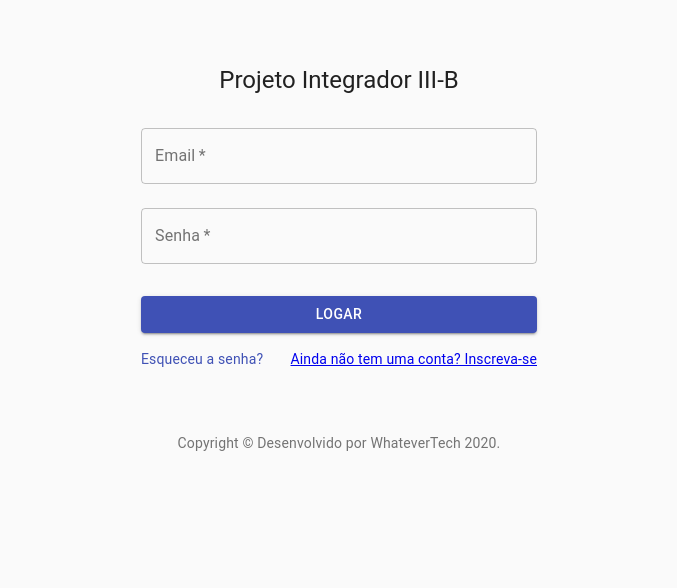
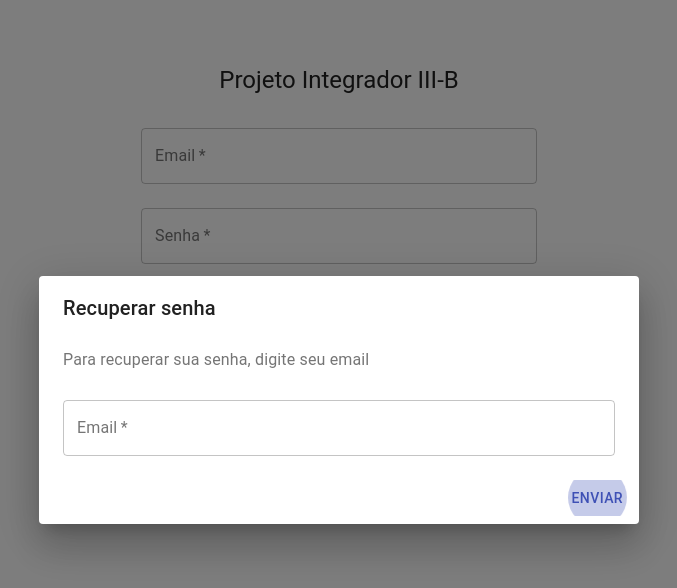
Before and after one commit to garcezgiovane/projeto-integrador-IIIB, a React (Create React App) app: page / in a window 1280 px wide. Both pictures are taken after a click on the link "Esqueceu a senha?". Shown: the top 588 px of the page, without its empty margins (301-978 px from the left). Built offline with nearby package versions, Linux system fonts and the light colour scheme.

Commit message:
modal recover password

```diff
--- a/src/pages/Login/index.js
+++ b/src/pages/Login/index.js
@@ -9,6 +9,11 @@ import Typography from "@material-ui/core/Typography";
 import { makeStyles } from "@material-ui/core/styles";
 import Container from "@material-ui/core/Container";
 import { Redirect } from "react-router-dom";
+import Dialog from "@material-ui/core/Dialog";
+import DialogActions from "@material-ui/core/DialogActions";
+import DialogContent from "@material-ui/core/DialogContent";
+import DialogContentText from "@material-ui/core/DialogContentText";
+import DialogTitle from "@material-ui/core/DialogTitle";
 
 import api from "../../service/api";
 
@@ -52,6 +57,7 @@ export default function Login() {
   const [user, setUser] = useState("");
   const [password, setPassword] = useState("");
   const [status, setStatus] = useState(0);
+  const [open, setOpen] = React.useState(false);
 
   async function login() {
     const obj = { user, password };
@@ -61,6 +67,14 @@ export default function Login() {
       setStatus(response.status);
     }
   }
+
+  const handleClickOpen = () => {
+    setOpen(true);
+  };
+
+  const handleClose = () => {
+    setOpen(false);
+  };
 
   return (
     <Container component="main" maxWidth="xs">
@@ -105,7 +119,7 @@ export default function Login() {
           </Button>
           <Grid container>
             <Grid item xs>
-              <Linki href="#" variant="body2">
+              <Linki onClick={handleClickOpen} variant="body2">
                 Esqueceu a senha?
               </Linki>
             </Grid>
@@ -117,6 +131,38 @@ export default function Login() {
             {status === 200 && <Redirect to="/home" />}
           </Grid>
         </form>
+        <Dialog
+          fullWidth
+          maxWidth="sm"
+          open={open}
+          onClose={handleClose}
+          aria-labelledby="alert-dialog-title"
+          aria-describedby="alert-dialog-description"
+        >
+          <DialogTitle id="alert-dialog-title">{"Recuperar senha"}</DialogTitle>
+          <DialogContent>
+            <DialogContentText id="alert-dialog-description">
+              Para recuperar sua senha, digite seu email
+            </DialogContentText>
+            <TextField
+              variant="outlined"
+              margin="normal"
+              required
+              fullWidth
+              id="email"
+              label="Email"
+              name="email"
+              autoComplete="email"
+              autoFocus
+              onChange={(e) => setUser(e.target.value)}
+            />
+          </DialogContent>
+          <DialogActions>
+            <Button onClick={handleClose} color="primary" autoFocus>
+              Enviar
+            </Button>
+          </DialogActions>
+        </Dialog>
       </div>
       <Box mt={8}>
         <Copyright />
--- a/src/service/api.js
+++ b/src/service/api.js
@@ -1,7 +1,7 @@
 import axios from "axios";
 
 const api = axios.create({
-  baseURL: "https://whatevertech.azurewebsites.net/api",
+  baseURL: "https://whatevertechapi.azurewebsites.net/api",
 });
 
 export default api;
```
